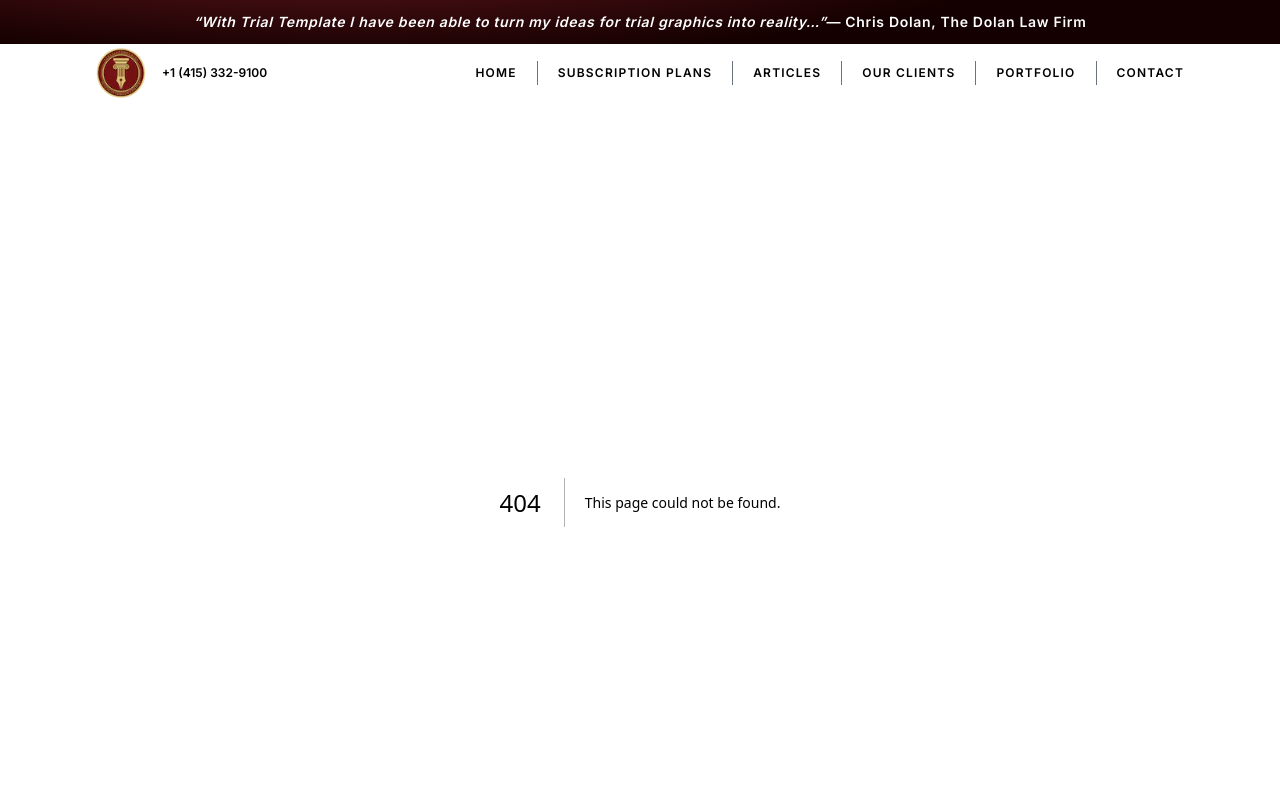
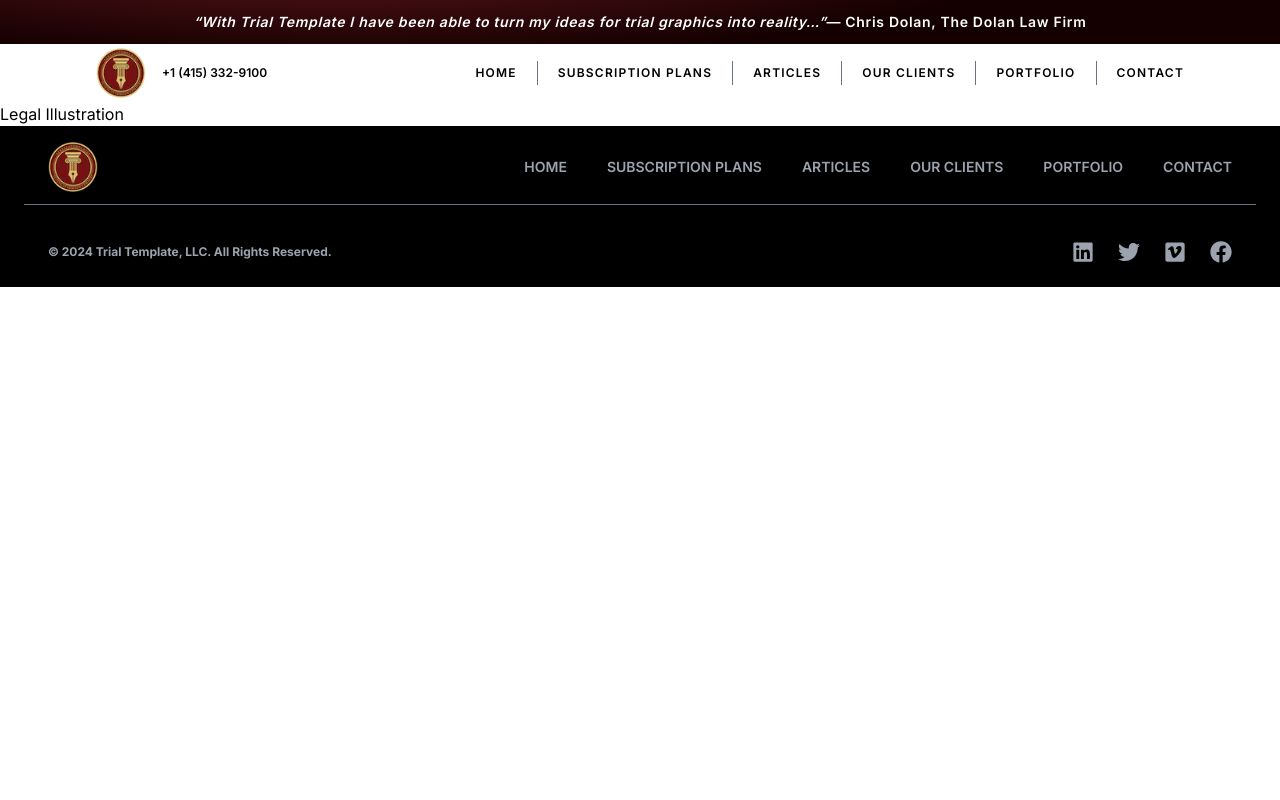
Before and after one commit to amggdevvv/healthcare-webpage, a Next.js app: page /medical-legal-illustrations in a window 1280 px wide. Before the commit this address had no page. Shown: the top 800 px of the page. Built offline with nearby package versions, Linux system fonts and the light colour scheme.

Commit message:
working on new pages

```diff
--- a/package.json
+++ b/package.json
@@ -16,12 +16,15 @@
     "react-icons": "^5.0.1"
   },
   "devDependencies": {
+    "@types/node": "22.13.9",
+    "@types/react": "19.0.10",
     "autoprefixer": "^10.0.1",
     "eslint": "^8",
     "eslint-config-next": "14.1.0",
     "postcss": "^8",
     "prettier": "^3.2.5",
     "prettier-plugin-tailwindcss": "^0.5.11",
-    "tailwindcss": "^3.3.0"
+    "tailwindcss": "^3.3.0",
+    "typescript": "5.8.2"
   }
 }
--- /dev/null
+++ b/src/app/medical-legal-illustrations/page.jsx
@@ -0,0 +1,7 @@
+import React from "react";
+
+const LegalIllustration = () => {
+  return <div>Legal Illustration</div>;
+};
+
+export default LegalIllustration;
```
Also changed, not shown: tsconfig.json (added, +34 -0 lines), 1 other file (tests, documents, lock files or other folders).
